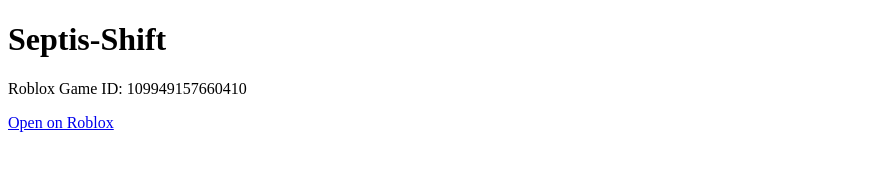
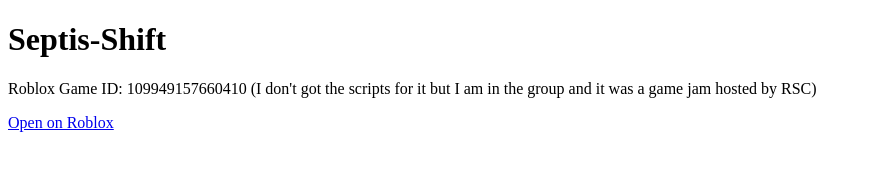
Before and after one commit to zawg982/Im-too-lazy-to-design-this-site, a plain HTML site: page index.html in a window 1280 px wide. Shown: the whole page, without its empty margins (0-871 px from the left). Drawn offline with Linux system fonts and the light colour scheme.

Commit message:
Update index.html

```diff
--- a/index.html
+++ b/index.html
@@ -7,7 +7,7 @@
 </head>
 <body>
     <h1>Septis-Shift</h1>
-    <p>Roblox Game ID: 109949157660410</p>
+    <p>Roblox Game ID: 109949157660410 (I don't got the scripts for it but I am in the group and it was a game jam hosted by RSC)</p>
     <p>
         <a href="https://www.roblox.com/games/109949157660410/Septis-Shift" target="_blank">
             Open on Roblox
```
